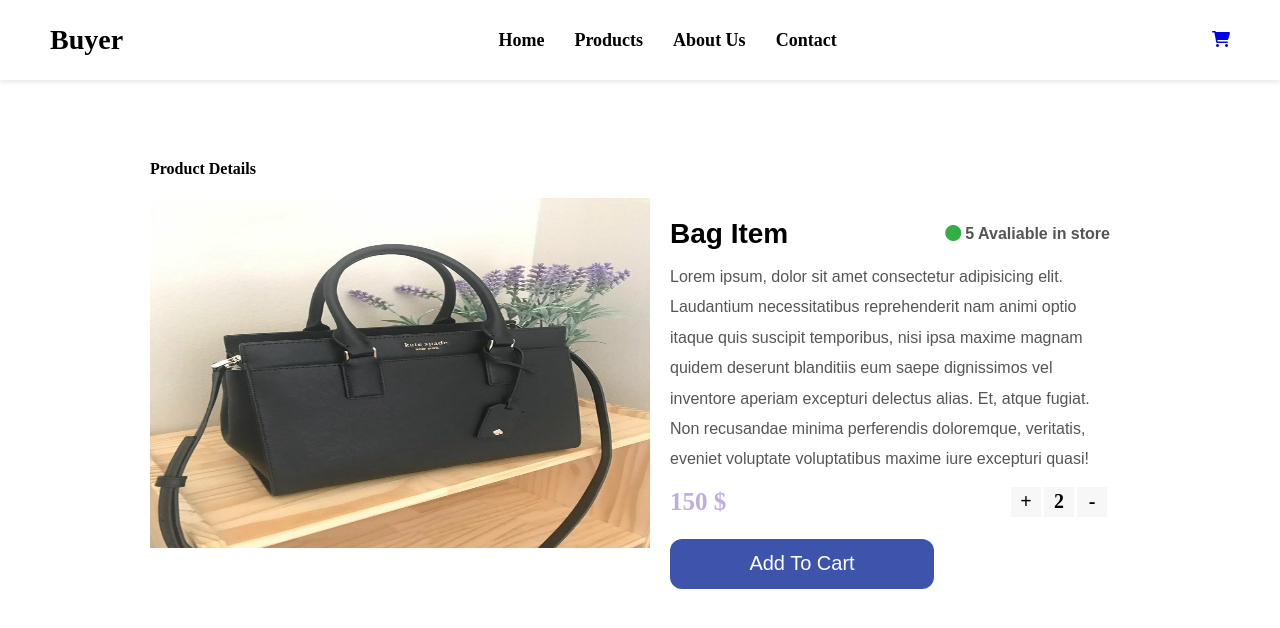
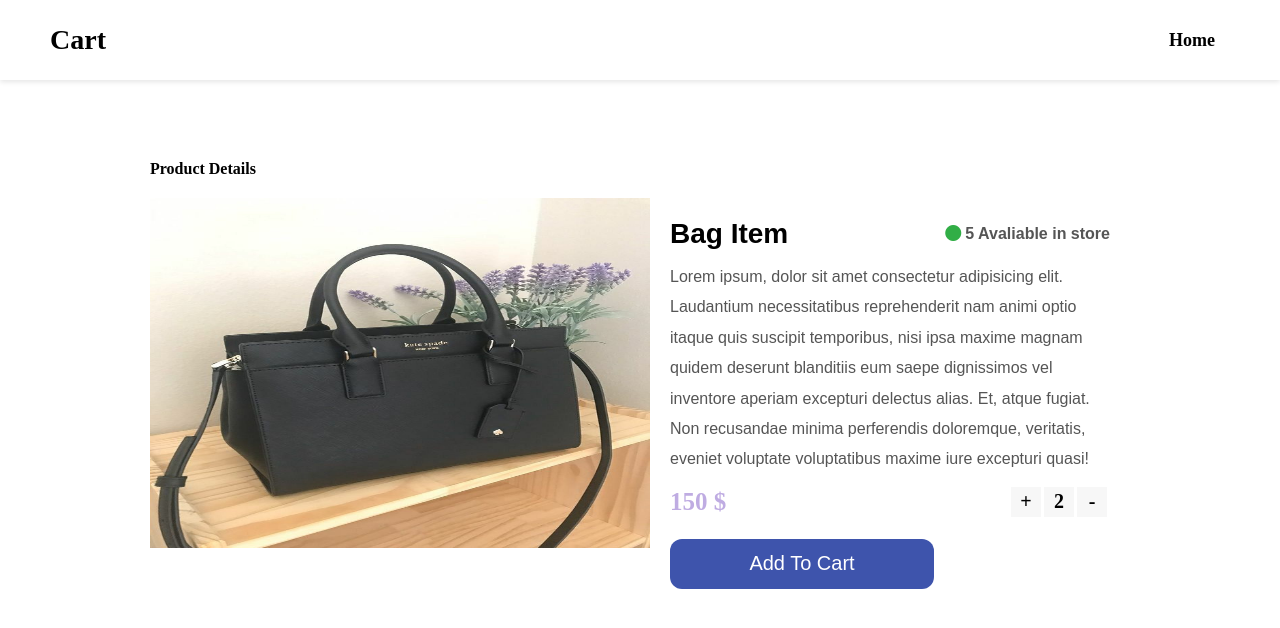
Before and after one commit to GSG-G13/ecommerce-team-7, a website: page productDetails.html in a window 1280 px wide. Drawn offline with nearby package versions, Linux system fonts and the light colour scheme.

Commit message:
fix-cart-style Relates #22

```diff
--- a/productDetails.html
+++ b/productDetails.html
@@ -12,23 +12,15 @@
     <body>
       <nav>
         <div class="logo">
-              <a href="#">Buyer</a>
+          <a href="cart.html">Cart</a>
         </div>
         <ul class="nav-links">
-              <li><a href="#">Home</a></li>
-              <li><a href="#products">Products</a></li>
-              <li><a href="#">About Us</a></li>
-              <li><a href="#">Contact</a></li>
+          <li><a href="buyer.html">Home</a></li>
         </ul>
         <div class="burger">
           <div class="line1"></div>
-              <div class="line2"></div>
-              <div class="line3"></div>
         </div>
         <!-- crat icon font awesome-->
-            <a href="cart.html" class="cart">
-              <i class="fas fa-shopping-cart"></i>
-            </a>
       </nav>
         <div class="wrapper">
             <section class="product">
```
Lines whose indentation alone changed are shown as unchanged.
